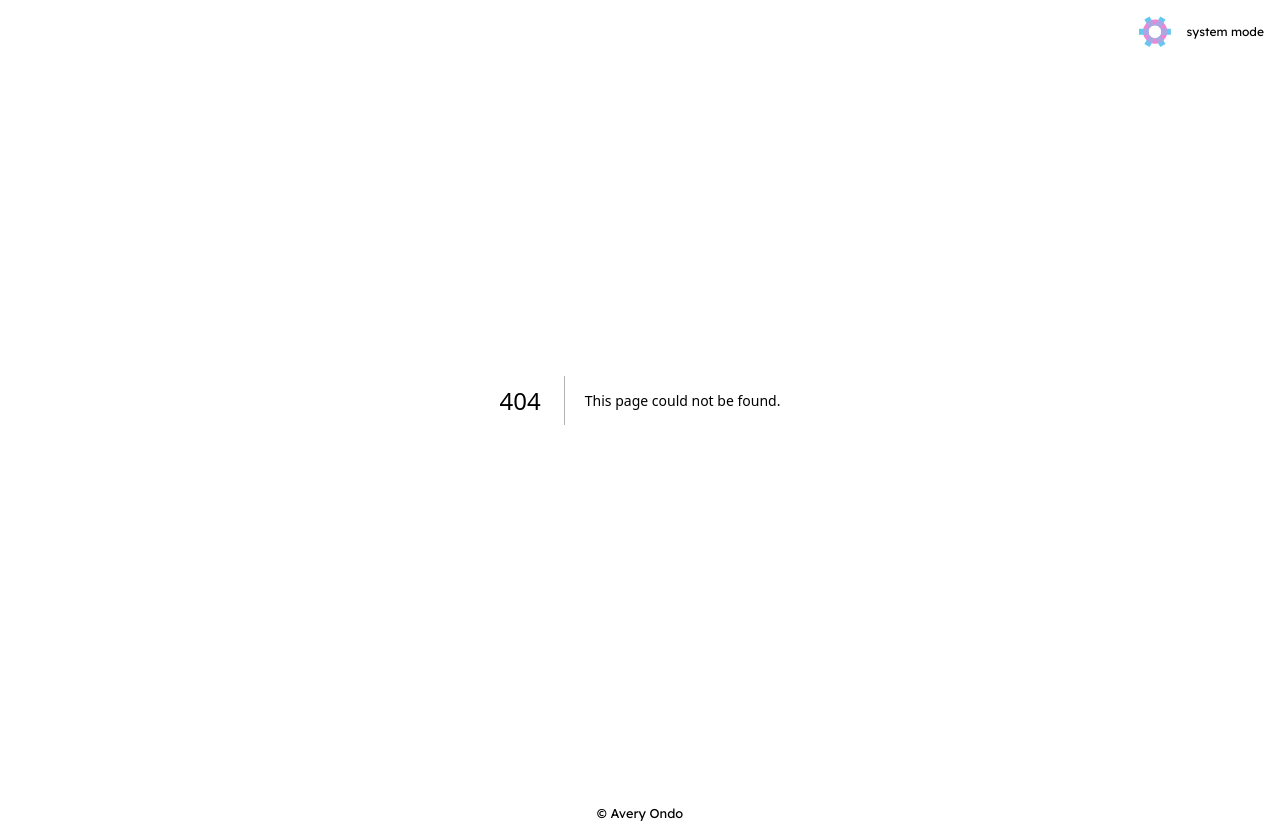
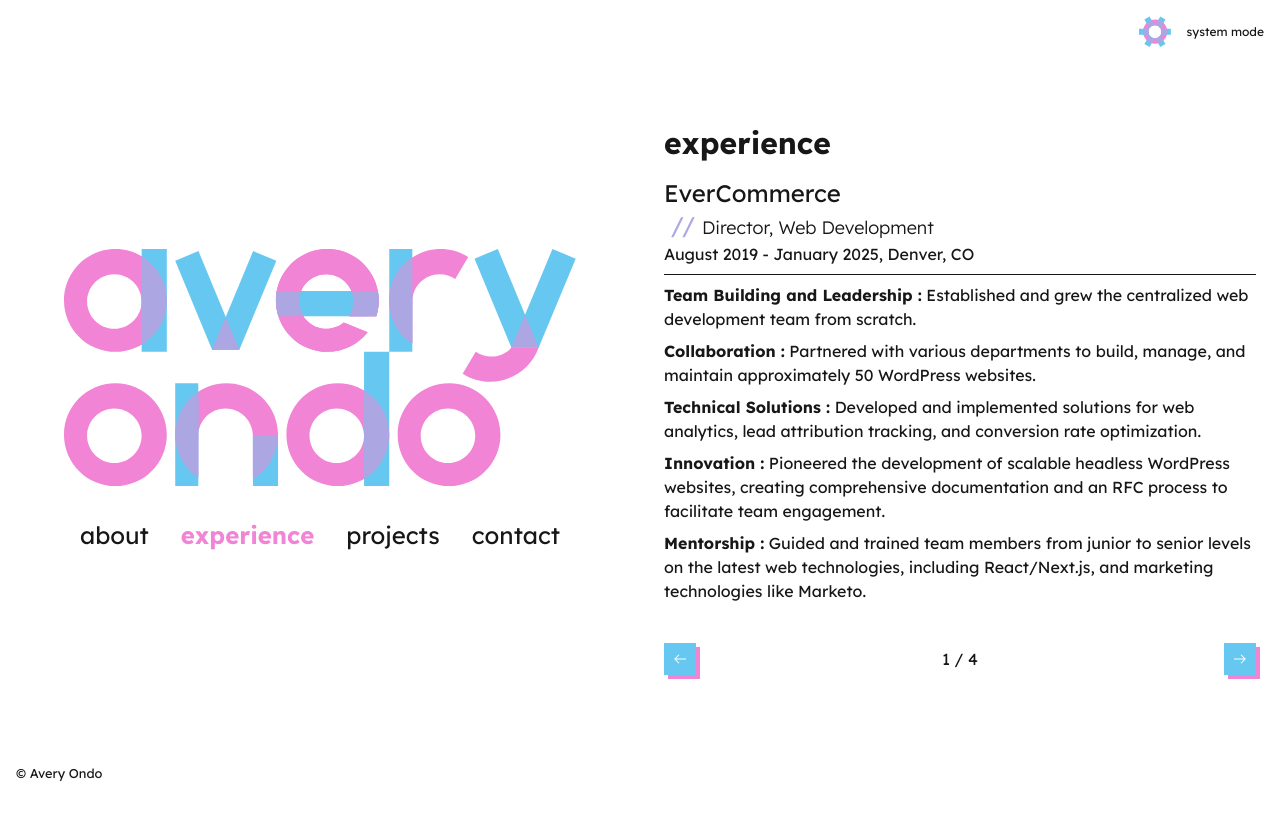
Before and after one commit to averyhere/averyhere.com, a Next.js app: page /experience in a window 1280 px wide. Before the commit this address had no page. After the commit the page ends 800 px from the top, so only its background shows below. Built offline with nearby package versions, Linux system fonts and the light colour scheme.

Commit message:
add content, update layout

```diff
--- a/src/app/(pages)/about/page.tsx
+++ b/src/app/(pages)/about/page.tsx
@@ -3,7 +3,7 @@ import { siteConfig } from "@/siteConfig"
 export default function Page() {
   return (
     <>
-      <h2 className="mb-4 text-3xl">about {siteConfig.deadName === true ? 'matt' : 'avery'}</h2>
+      <h2 className="mb-4 text-3xl font-bold">about me</h2>
       <p>
         Web developer and marketer by profession, adventurer by passion. With more than a decade of experience in web development, I have spent my career strategizing, building, scaling, and optimizing both the technical aspects of modern websites as well as the  marketing focused web development, CRO, and analytics teams behind them. Having equal responsibilities as a leader, marketer, and technologist, I work in the intersection of creativity, analytics, and code.
       </p>
--- /dev/null
+++ b/src/app/(pages)/experience/page.tsx
@@ -0,0 +1,75 @@
+import { MyWorkSlider } from "@/components/work-slider"
+
+export default function Page() {
+
+  const data = [
+    {
+      id: 0,
+      company: "EverCommerce",
+      title: "Director, Web Development",
+      subhead: "August 2019 - January 2025, Denver, CO",
+      body: (
+        <div>
+          <p className="mb-2">
+            <strong>Team Building and Leadership :</strong> Established and grew the centralized web development team from scratch.
+          </p>
+          <p className="mb-2">
+            <strong> Collaboration :</strong> Partnered with various departments to build, manage, and maintain approximately 50 WordPress websites.
+          </p>
+          <p className="mb-2">
+            <strong>Technical Solutions :</strong> Developed and implemented solutions for web analytics, lead attribution tracking, and conversion rate optimization.
+          </p>
+          <p className="mb-2">
+            <strong>Innovation :</strong> Pioneered the development of scalable headless WordPress websites, creating comprehensive documentation and an RFC process to facilitate team engagement.
+          </p>
+          <p className="mb-2">
+            <strong>Mentorship :</strong> Guided and trained team members from junior to senior levels on the latest web technologies, including React/Next.js, and marketing technologies like Marketo.
+          </p>
+        </div>
+      )
+    },
+    {
+      id: 1,
+      company: "Intelligent Demand",
+      title: "Senior Front-End Developer",
+      subhead: "February 2015 - August 2019, Denver, CO",
+      body: (
+        <p className="mb-2">
+          Owned the conversion of original visual design concepts to bulletproof front-end implementations. Built, tested and deployed client websites, as well as multi-channel campaigns in marketing automation platforms.
+        </p>
+      )
+    },
+    {
+      id: 2,
+      company: "Grayson Sky",
+      title: "Lead Web Developer",
+      subhead: "May 2014 - October 2015, Philadelphia, PA",
+      body: (
+        <p className="mb-2">
+          Developed and managed multiple projects. Managed the development team, produced and presented scopes to clients. Assisted in the design of websites and other branding aspects.
+        </p>
+      )
+    },
+    {
+      id: 3,
+      company: "Freelance",
+      title: "Web Developer",
+      subhead: "December 2010 - May 2014, Philadelphia, PA",
+      body: (
+        <p className="mb-2">
+          Designed and developed custom websites for small businesses. Worked with key stakeholders to establish timelines, milestones, and objectives.
+        </p>
+      )
+    }
+  ]
+
+  return (
+    <>
+      <h2 className="mb-4 text-3xl font-bold">
+        experience
+      </h2>
+      <MyWorkSlider data={data} />
+    </>
+
+  );
+}
--- a/src/app/(pages)/layout.tsx
+++ b/src/app/(pages)/layout.tsx
@@ -6,9 +6,9 @@ export default function PagesLayout({
   children: React.ReactNode;
 }>) {
   return (
-    <div className="grid grid-cols-1 md:grid-cols-2 gap-4 md:gap-8 max-w-7xl items-center justify-center">
+    <div className="grid grid-cols-1 md:grid-cols-2 gap-4 md:gap-8 max-w-7xl items-center justify-center content-center h-full">
       <SiteHeader />
-      <div>
+      <div className="md:overflow-x-scroll md:h-full md:max-h-full relative block p-2">
         {children}
       </div>
     </div>
--- /dev/null
+++ b/src/app/(pages)/projects/page.tsx
@@ -0,0 +1,54 @@
+import { siteConfig } from "@/siteConfig"
+import { HiOutlineExternalLink } from "react-icons/hi"
+import { MyWorkSlider } from "@/components/work-slider"
+
+export default function Page() {
+
+  const data = [
+    {
+      id: 0,
+      company: "TailwindCSS Config Generator for Flowbite",
+      title: "Figma Plugin",
+      subhead: "December, 2024",
+      body: (
+        <article>
+          <p className="mb-2">Export Figma Variables and Styles to TailwindCSS configurations and/or CSS variables. Supports output for both Tailwind 3 & 4. The output for Tailwind 4 can be used for any project as they are simple CSS variables.</p>
+          <p className="mb-2">As most Figma to Tailwind export plugins, it does require the variables & styles to be configured a certain way. This plugin was built based on the way variables and styles are configured in the Flowbite Design System.</p>
+          <p className="mb-4">2.8k active users as of April 2025.</p>
+          <a className="button" target="_blank" href="https://www.figma.com/community/plugin/1372697425539501289/tailwindcss-config-generator-for-flowbite">Check it out! <HiOutlineExternalLink className="" /></a>
+        </article>
+      )
+    },
+    {
+      id: 1,
+      company: "Bald Yeti",
+      title: "WordPress Theme",
+      subhead: "November, 2024",
+      body: (
+        <article>
+          <p className="mb-4">The Bald Yeti theme is purpose-built for Headless WordPress websites. It is intended to be used in conjunction with a separate front-end application and does not contain any front-end assets.</p>
+          <a className="button" target="_blank" href="https://github.com/theyetiweb/bald-yeti">Check it out! <HiOutlineExternalLink className="" /></a>
+        </article>
+      )
+    },
+    {
+      id: 2,
+      company: "Previous Personal Website",
+      title: "Headless WordPress",
+      subhead: "2024",
+      body: (
+        <article>
+          <p className="mb-4">The front-end of the previous version of my website which was a headless WordPress website built with FaustJS and the Bald Yeti theme.</p>
+          <a className="button" target="_blank" href="https://github.com/averyhere/faustjs-site">Check it out! <HiOutlineExternalLink className="" /></a>
+        </article>
+      )
+    }
+  ]
+
+  return (
+    <div className="flex flex-col gap-8">
+      <h2 className="mb-4 text-3xl font-bold">recent projects</h2>
+      <MyWorkSlider data={data} />
+    </div>
+  );
+}
--- a/src/app/layout.tsx
+++ b/src/app/layout.tsx
@@ -27,7 +27,7 @@ export default function RootLayout({
   return (
     <html lang="en">
       <body
-        className={`relative ${lexendDeca.variable} ${lexendDeca.className} px-4`}
+        className={`relative ${lexendDeca.variable} ${lexendDeca.className} px-4 md:overflow-hidden md:h-[100vh] md:max-h-[100vh]`}
       >
         <a href="#skip-to-main-content" className="sr-only">Skip to main content</a>
         <ThemeProvider
@@ -38,7 +38,7 @@ export default function RootLayout({
         >
           <ThemeToggle />
           {children}
-          <p className="text-center"><small>© {siteConfig.deadName === true ? 'Matt' : 'Avery'} Ondo</small></p>
+          <p className="text-center md:absolute md:left-4 md:bottom-4"><small>© {siteConfig.deadName === true ? 'Matt' : 'Avery'} Ondo</small></p>
         </ThemeProvider>
         <Analytics />
         <SpeedInsights />
--- a/src/components/header.tsx
+++ b/src/components/header.tsx
@@ -6,13 +6,13 @@ import { siteConfig } from "@/siteConfig"
 export const SiteHeader = ({ className }: { className?: string }) => {
 
   return (
-    <header className={`${className} md:min-h-dvh pt-16 md:pt-0 flex flex-col justify-center`}>
+    <header className={`${className} pt-16 md:pt-0 flex flex-col justify-center`}>
       <h1 className="sr-only">Avery Ondo</h1>
       <Link href="/">
         { siteConfig.deadName === true && (
-          <MattOndoLogo className="w-full h-full max-w-full m-auto md:max-w-lg" />
+          <MattOndoLogo className="w-full h-full max-w-3xs m-auto md:max-w-lg" />
         ) || (
-          <AveryOndoLogo className="w-full h-full max-w-full m-auto md:max-w-lg" />
+          <AveryOndoLogo className="w-full h-full max-w-3xs m-auto md:max-w-lg" />
         )}
       </Link>
       <Navigation variant="horizontal" />
--- a/src/components/navigation.tsx
+++ b/src/components/navigation.tsx
@@ -5,15 +5,18 @@ import { usePathname } from "next/navigation";
 
 export const Navigation = ({ variant}: { variant?: string }) => {
   const pathname = usePathname();
-  const classes = variant === 'horizontal' ? 'text-xl md:text-2xl flex flex-col flex-row gap-8 mt-8 justify-around' : 'text-4xl flex flex-col gap-4'
+  const classes = variant === 'horizontal' ? 'text-xl md:text-2xl flex flex-wrap flex-col flex-row gap-8 mt-8 justify-around' : 'text-4xl flex flex-wrap flex-col gap-4'
   return (
-    <nav className="nav-menu">
+    <nav className="nav-menu max-w-max mx-auto">
       <ul className={classes}>
         <li>
           <Link href="/about" className={`nav-item hover:underline ${pathname === '/about' ? 'active' : 'inactive'}`}>about</Link>
         </li>
         <li>
-          <Link href="/my-work" className={`nav-item hover:underline ${pathname === '/my-work' ? 'active' : 'inactive'}`}>my work</Link>
+          <Link href="/experience" className={`nav-item hover:underline ${pathname === '/experience' ? 'active' : 'inactive'}`}>experience</Link>
+        </li>
+        <li>
+          <Link href="/projects" className={`nav-item hover:underline ${pathname === '/projects' ? 'active' : 'inactive'}`}>projects</Link>
         </li>
         <li>
           <Link href="/contact" className={`nav-item hover:underline ${pathname === '/contact' ? 'active' : 'inactive'}`}>contact</Link>
--- a/src/components/work-slider.tsx
+++ b/src/components/work-slider.tsx
@@ -1,79 +1,20 @@
 "use client"
 
 import { useState } from "react"
+import { LiaArrowRightSolid, LiaArrowLeftSolid } from "react-icons/lia";
 
 type item = {
   id: number;
-  company:  "string";
-  title: "string";
-  subhead:  "string";
+  company:  string;
+  title: string;
+  subhead:  string;
   body: React.JSX.Element;
 }
 
-type data = Array<item>;
+type Slides = Array<item>;
 
-const data = [
-  {
-    id: 0,
-    company: "EverCommerce",
-    title: "Director, Web Development",
-    subhead: "August 2019 - January 2025, Denver, CO",
-    body: (
-      <div>
-        <p>
-          <strong>Team Building and Leadership :</strong> Established and grew the centralized web development team from scratch.
-        </p>
-        <p>
-          <strong> Collaboration :</strong> Partnered with various departments to build, manage, and maintain approximately 50 WordPress websites.
-        </p>
-        <p>
-          <strong>Technical Solutions :</strong> Developed and implemented solutions for web analytics, lead attribution tracking, and conversion rate optimization.
-        </p>
-        <p>
-          <strong>Innovation :</strong> Pioneered the development of scalable headless WordPress websites, creating comprehensive documentation and an RFC process to facilitate team engagement.
-        </p>
-        <p>
-          <strong>Mentorship :</strong> Guided and trained team members from junior to senior levels on the latest web technologies, including React/Next.js, and marketing technologies like Marketo.
-        </p>
-      </div>
-    )
-  },
-  {
-    id: 1,
-    company: "Intelligent Demand",
-    title: "Senior Front-End Developer",
-    subhead: "February 2015 - August 2019, Denver, CO",
-    body: (
-      <p>
-        Owned the conversion of original visual design concepts to bulletproof front-end implementations. Built, tested and deployed client websites, as well as multi-channel campaigns in marketing automation platforms.
-      </p>
-    )
-  },
-  {
-    id: 2,
-    company: "Grayson Sky",
-    title: "Lead Web Developer",
-    subhead: "May 2014 - October 2015, Philadelphia, PA",
-    body: (
-      <p>
-        Developed and managed multiple projects. Managed the development team, produced and presented scopes to clients. Assisted in the design of websites and other branding aspects.
-      </p>
-    )
-  },
-  {
-    id: 3,
-    company: "Freelance",
-    title: "Web Developer",
-    subhead: "December 2010 - May 2014, Philadelphia, PA",
-    body: (
-      <p>
-        Designed and developed custom websites for small businesses. Worked with key stakeholders to establish timelines, milestones, and objectives.
-      </p>
-    )
-  }
-]
 
-export const MyWorkSlider = () => {
+export const MyWorkSlider = ({data}: {data: Slides}) => {
   const [current, setCurrent] = useState(0)
 
   function next() {
@@ -93,10 +34,12 @@ export const MyWorkSlider = () => {
       {data.map((item) => (
         <article key={item.id} className={`slide ${ item.id === current ? 'active' : 'pointer-events-none' }`} >
           <header className="border-0 border-b border-p pb-2 mb-2">
-            <div className="flex items-end gap-4">
-              <h4 className="text-2xl">{item.company}</h4>
-              <span className="text-2xl text-purple">/&zwj;/</span>
-              <p className="font-light">{item.title}</p>
+            <div>
+              <h4 className="text-2xl">
+                {item.company}
+              </h4>
+              <span className="text-2xl inline text-purple">&nbsp;/&zwj;/&nbsp;</span>
+              <span className="inline text-lg font-light">{item.title}</span>
             </div>
             <p>{item.subhead}</p>
             </header>
@@ -105,9 +48,9 @@ export const MyWorkSlider = () => {
       ))}
 
       <div className="w-full flex justify-between items-center mt-8">
-        <button className="button" onClick={() => prev()}>More Recent</button>
+        <button className="button" onClick={() => prev()}><LiaArrowLeftSolid /></button>
         <span>{current + 1} / {data.length}</span>
-        <button className="button" onClick={() => next()}>Previous</button>
+        <button className="button" onClick={() => next()}><LiaArrowRightSolid /></button>
       </div>
     </section>
   )
```
Also changed, not shown: src/app/(pages)/contact/page.tsx (+11 -4 lines), src/app/(pages)/my-work/page.tsx (deleted, +0 -10 lines).
